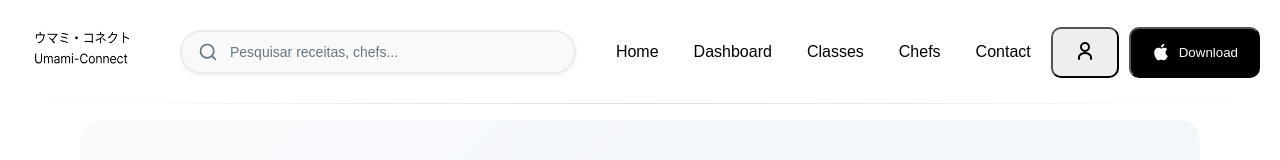
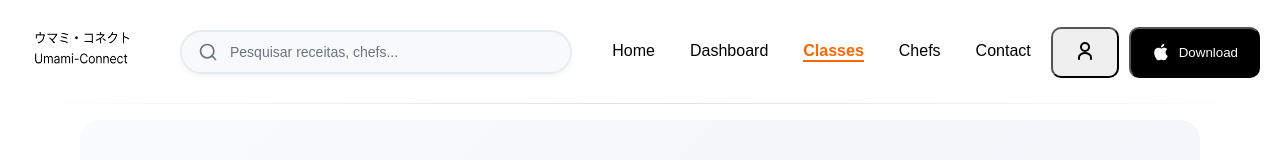
Before and after one commit to JoaoPiedade07/umami-connect, a Next.js app: page /classes in a window 1280 px wide. Shown: the top 160 px of the page. Built offline with nearby package versions, Linux system fonts and the light colour scheme; no server answers.

Commit message:
Highlight active navigation link in NavBar
Added logic in NavBar.tsx to apply an 'active' style to the current navigation link based on the pathname. Updated NavBar.module.css to define the appearance of the active link, improving user navigation feedback.

```diff
--- a/src/app/components/navBar/NavBar.module.css
+++ b/src/app/components/navBar/NavBar.module.css
@@ -97,6 +97,12 @@
     color: #1976d2;
 }
 
+.Menu a.active {
+    color: #ff6600;
+    font-weight: bold;
+    border-bottom: 2px solid #ff6600;
+}
+
 .NavButtons {
     display: flex;
     gap: 10px;
--- a/src/app/components/navBar/NavBar.tsx
+++ b/src/app/components/navBar/NavBar.tsx
@@ -1,18 +1,19 @@
 "use client";
 import Image from "next/image";
 import styles from "./NavBar.module.css";
-import { useRouter } from "next/navigation";
+import { usePathname, useRouter } from "next/navigation";
 import { useState, useEffect } from "react";
 import { useUser } from '@clerk/nextjs';
 
 export default function NavBar() {
 
   const router = useRouter();
+  const pathname = usePathname();
   const [searchQuery, setSearchQuery] = useState("");
   const [isSearchFocused, setIsSearchFocused] = useState(false);
   const [isChef, setIsChef] = useState(false);
   const { user, isLoaded } = useUser();
-  const tabOpen = useState();
+
 
   // Verifica se o usuário é chef
   useEffect(() => {
@@ -117,11 +118,11 @@ export default function NavBar() {
         </form>
       </div>
       <div className={styles.Menu}>
-        <a href="/">Home</a>
+        <a href="/" className={pathname === '/' ? styles.active : ""}>Home</a>
         <a href="#" onClick={(e) => { e.preventDefault(); handleDashboard(); }}>Dashboard</a>
-        <a href="/classes">Classes</a>
-        <a href="/chefs">Chefs</a>
-        <a href="/contact">Contact</a>
+        <a href="/classes" className={pathname.startsWith("/classes") ? styles.active : ""}>Classes</a>
+        <a href="/chefs" className={pathname.startsWith("/chefs") ? styles.active : ""}>Chefs</a>
+        <a href="/contact" className={pathname.startsWith("/contact") ? styles.active : ""}>Contact</a>
       </div>
       <div className={styles.NavButtons}>
       <button onClick={handleUserClick}>
```
